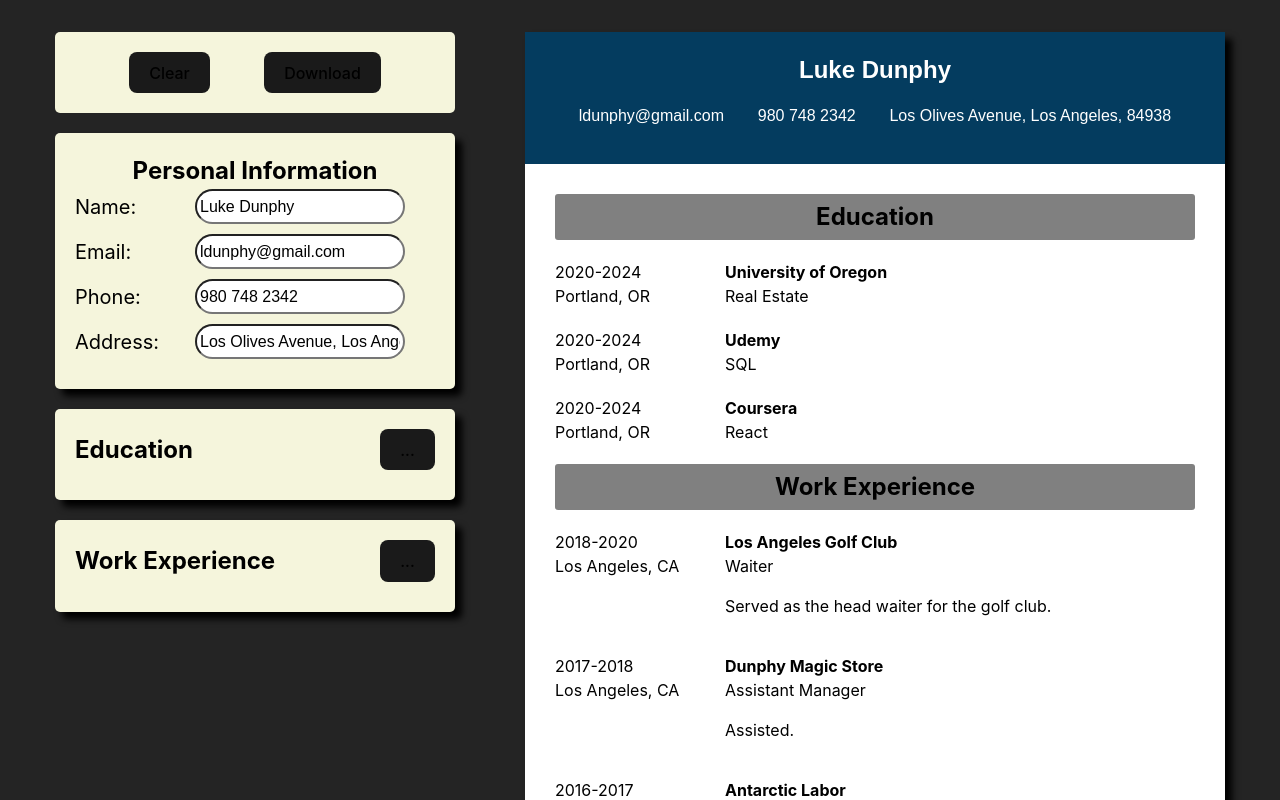
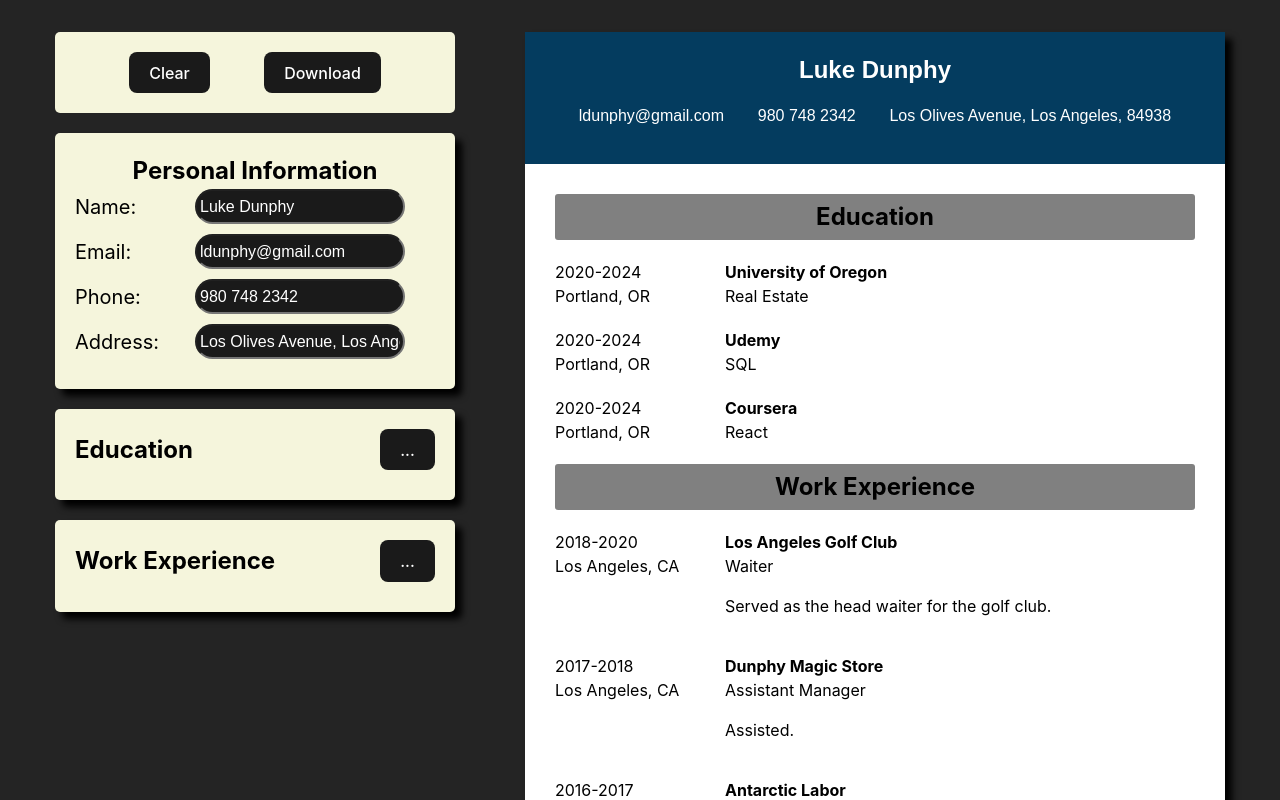
Before and after one commit to cesare-garcia/CV-App, a React (Vite) app: page / in a window 1280 px wide. Shown: the top 800 px of the page. Built offline with nearby package versions, Linux system fonts and the light colour scheme.

Commit message:
change color for buttons and input

```diff
--- a/src/index.css
+++ b/src/index.css
@@ -16,6 +16,11 @@ body {
   min-height: 100vh;
 }
 
+input {
+  background-color: #1a1a1a;
+  color: white;
+}
+
 h1 {
   font-size: 3.2em;
   line-height: 1.1;
@@ -29,6 +34,7 @@ button {
   font-weight: 500;
   font-family: inherit;
   background-color: #1a1a1a;
+  color: white;
   cursor: pointer;
   transition: border-color 0.25s;
 }
```
